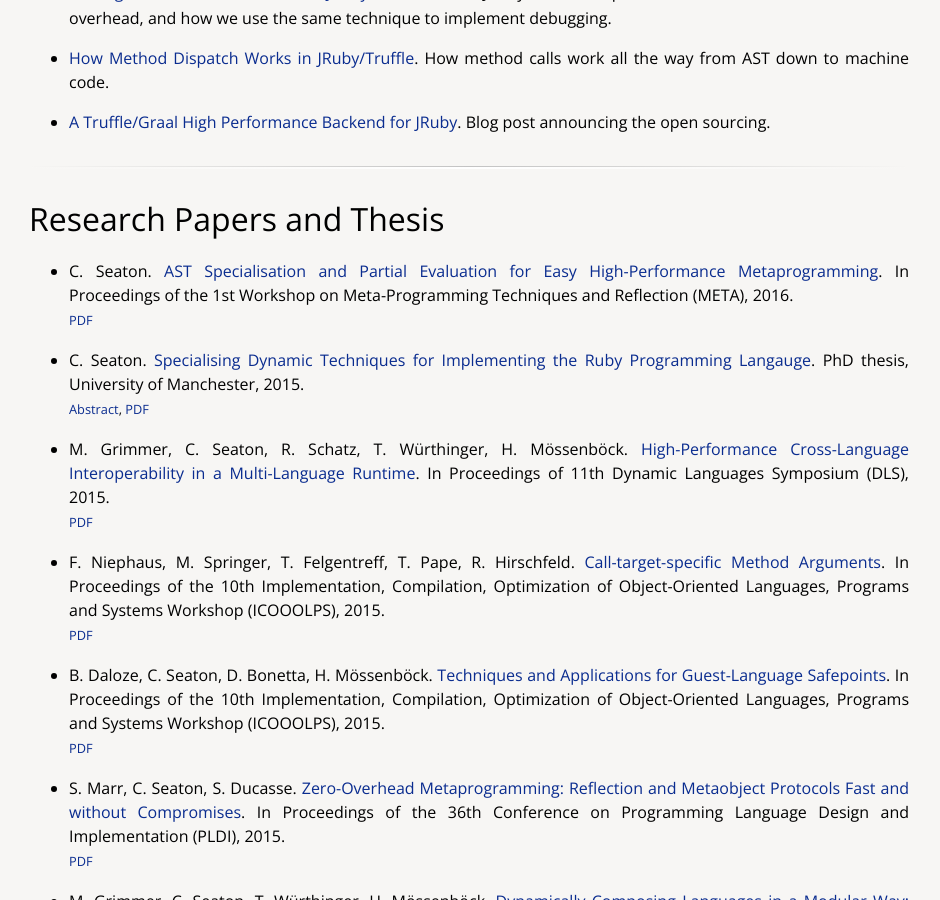
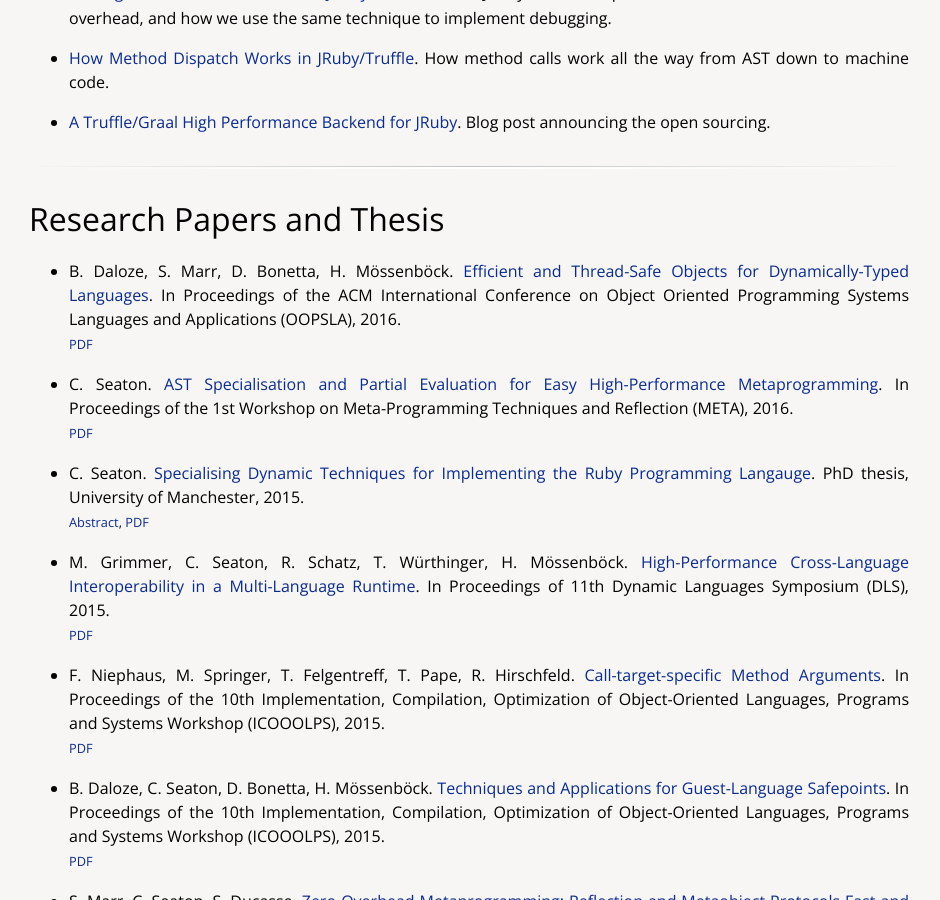
Before and after one commit to chrisseaton/chrisseaton.github.io, a Jekyll site: the page built from rubytruffle/index.md, in a window 1280 px wide and 900 px high, scrolled down 783 px. Shown: the whole window, without its empty margins (171-1111 px from the left). Built offline with Jekyll 4.4.1, drawn with Linux system fonts in a browser that asks for light colours; nearby versions of some CDN libraries.

Commit message:
Safe objects paper.

```diff
--- a/rubytruffle/index.md
+++ b/rubytruffle/index.md
@@ -47,6 +47,11 @@
 ----
 
 # Research Papers and Thesis
+
+*    B. Daloze, S. Marr, D. Bonetta, H. Mössenböck. [Efficient and Thread-Safe Objects for Dynamically-Typed Languages](http://ssw.jku.at/General/Staff/Daloze/thread-safe-objects.pdf). In Proceedings of the ACM International Conference on Object Oriented Programming Systems Languages and Applications (OOPSLA), 2016.<br>
+      <span class="smaller">
+        <a href="http://ssw.jku.at/General/Staff/Daloze/thread-safe-objects.pdf">PDF</a>
+      </span>
 
 *    C. Seaton. [AST Specialisation and Partial Evaluation for Easy High-Performance Metaprogramming](meta16/meta16-ruby.pdf). In Proceedings of the 1st Workshop on Meta-Programming Techniques and Reflection (META), 2016.<br>
       <span class="smaller">
```
